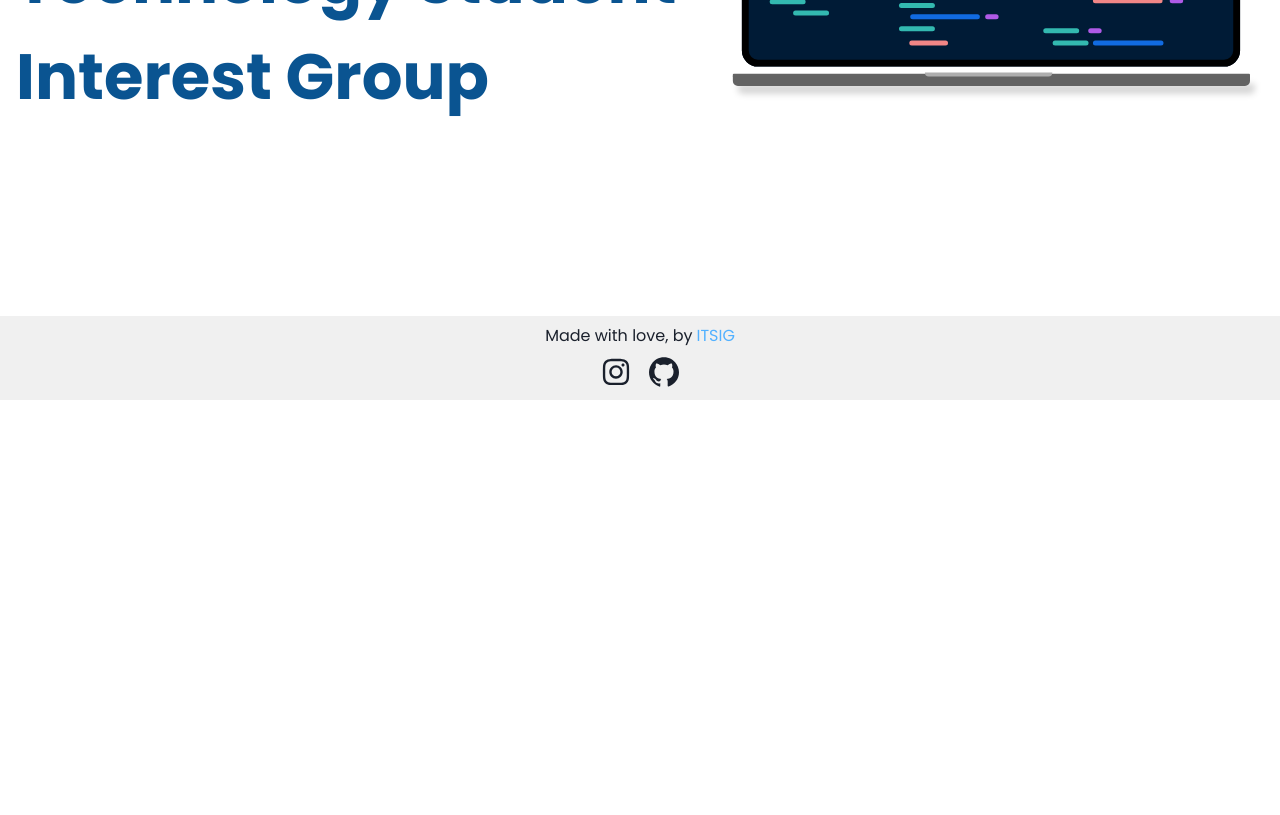
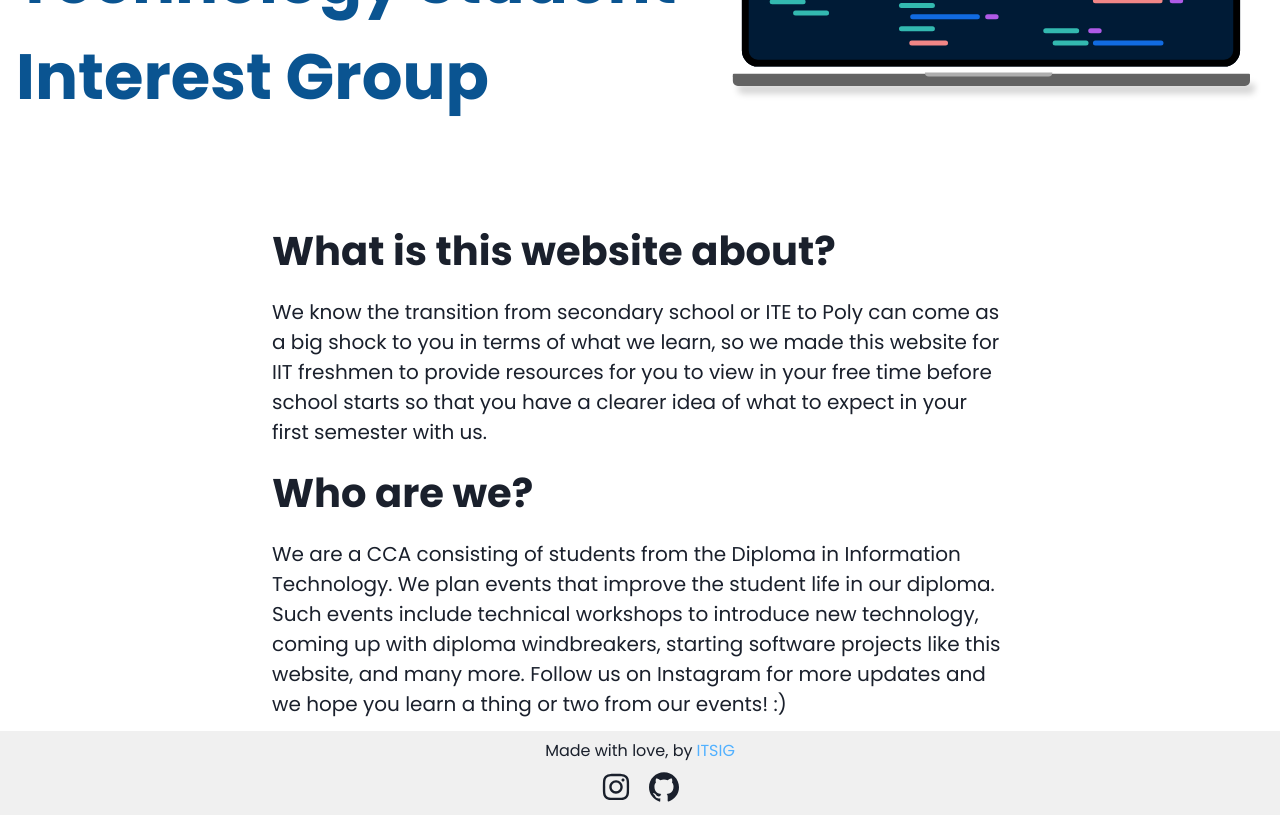
Before and after one commit to TP-ITSIG/tp-itsig.github.io, a React (Vite) app: page /about in a window 1280 px wide. Shown: the part 400-1215 px from the top of the page. Before the commit the page ends 800 px from the top, so only its background shows below. Built offline with nearby package versions, Linux system fonts and the light colour scheme.

Commit message:
About page content added

```diff
--- a/src/Pages/About.tsx
+++ b/src/Pages/About.tsx
@@ -54,6 +54,45 @@ const About = () => {
 					<Image src="../../assets/itsig-icon.svg" w="60%" h="60%" />
 				</HStack>
 			</Box>
+			<VStack
+				spacing={4}
+				display={{ base: "flex" }}
+				align="left"
+				justify="left"
+				pt={{ base: "24" }}
+				px={{ base: "4", lg: "64" }}
+				pb={24}>
+				<Text
+					fontSize={{ base: "1.5em", lg: "2.5em" }}
+					fontWeight="bold">
+					What is this website about?
+				</Text>
+				<Text fontSize={{ base: "1em", lg: "1.25em" }}>
+					We know the transition from secondary school or ITE to Poly
+					can come as a big shock to you in terms of what we learn, so
+					we made this website for IIT freshmen to provide resources
+					for you to view in your free time before school starts so
+					that you have a clearer idea of what to expect in your first
+					semester with us.
+				</Text>
+
+				<Text
+					textAlign="left"
+					fontSize={{ base: "1.5em", lg: "2.5em" }}
+					fontWeight="bold">
+					Who are we?
+				</Text>
+				<Text fontSize={{ base: "1em", lg: "1.25em" }} pt={-4}>
+					We are a CCA consisting of students from the Diploma in
+					Information Technology. We plan events that improve the
+					student life in our diploma. Such events include technical
+					workshops to introduce new technology, coming up with
+					diploma windbreakers, starting software projects like this
+					website, and many more. Follow us on Instagram for more
+					updates and we hope you learn a thing or two from our
+					events! :)
+				</Text>
+			</VStack>
 		</>
 	)
 }
```
